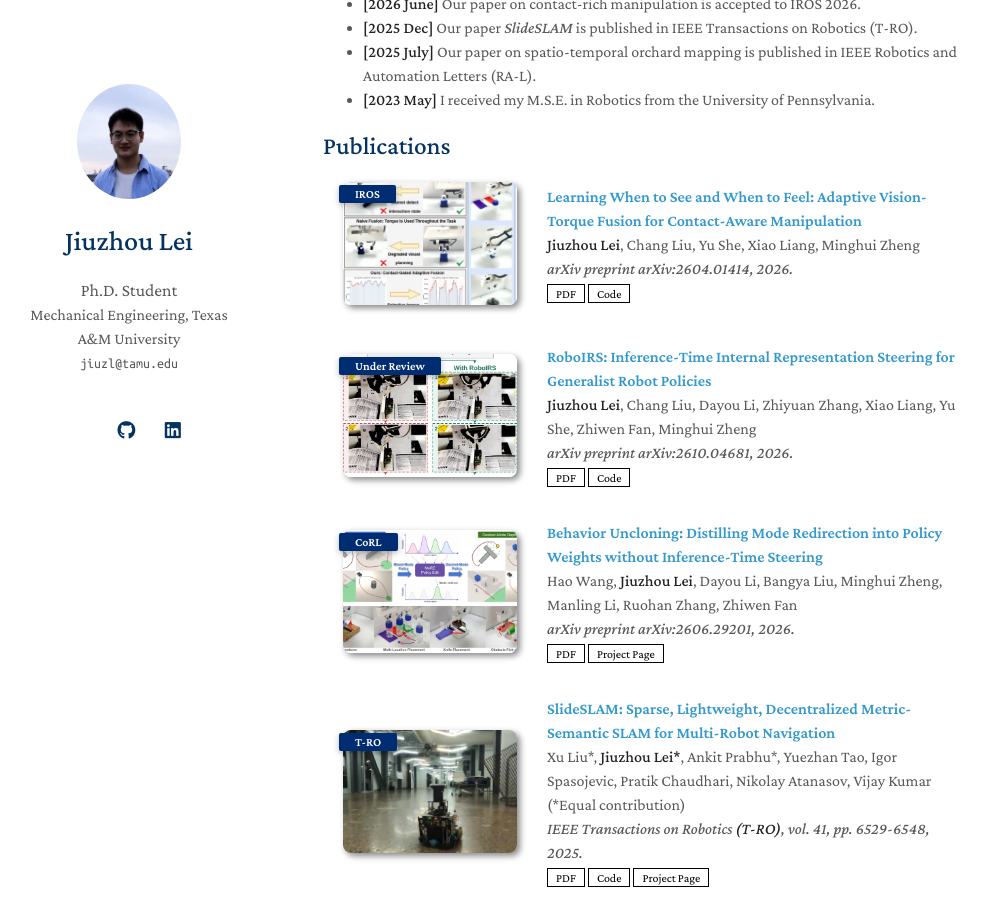
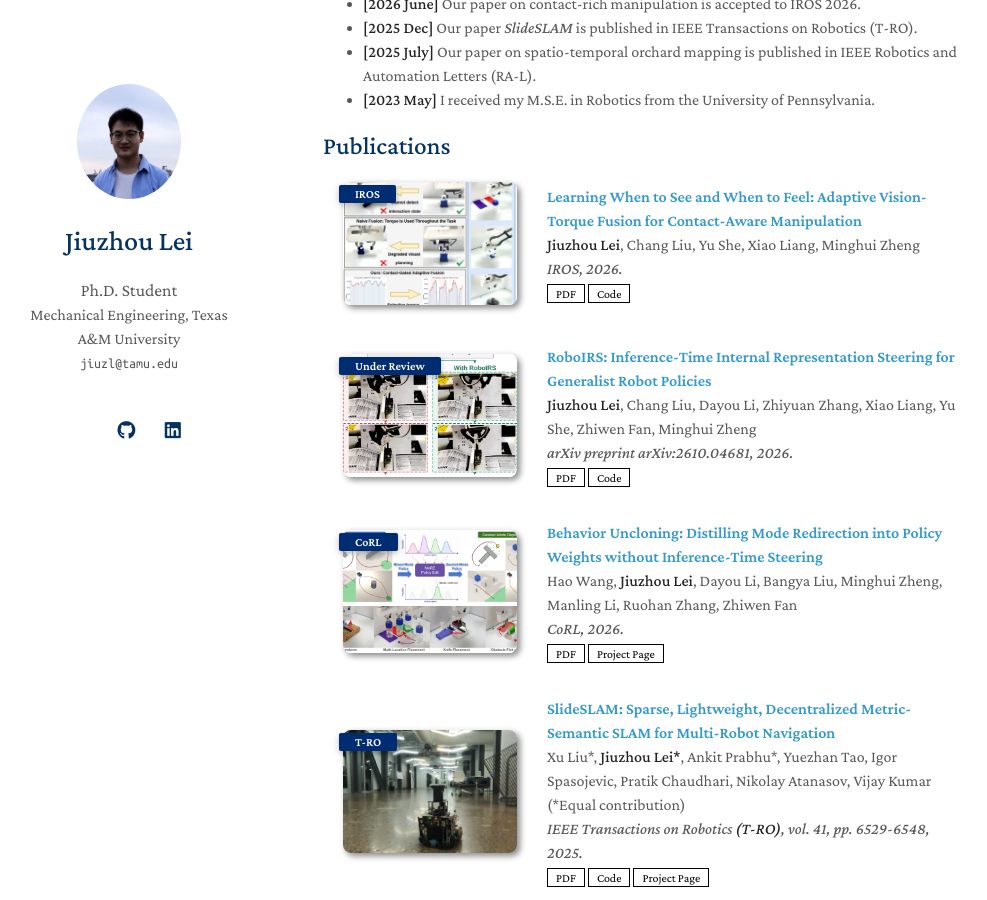
Before and after one commit to RollingOat/RollingOat.github.io, a Jekyll site: the page built from index.md, in a window 1280 px wide and 900 px high, scrolled down 458 px. Shown: the whole window, without its empty margins (147-1134 px from the left). Built offline with Jekyll 4.4.1, drawn with Linux system fonts in a browser that asks for light colours; a style sheet for code colours, icons or effects is not loaded; our own code applies the rules of GitHub Pages for plain Markdown files.

Commit message:
update publication list

```diff
--- a/_data/publications.yml
+++ b/_data/publications.yml
@@ -4,7 +4,7 @@ main:
   - title: "Learning When to See and When to Feel: Adaptive Vision-Torque Fusion for Contact-Aware Manipulation"
     authors: <strong>Jiuzhou Lei</strong>, Chang Liu, Yu She, Xiao Liang, Minghui Zheng
     conference_short: IROS
-    conference: arXiv preprint arXiv:2604.01414, 2026.
+    conference: IROS, 2026.
     image: /assets/img/vision-torque-fusion.png
     pdf: https://arxiv.org/abs/2604.01414
     code: https://github.com/RollingOat/vision-torque-fusion-for-contact-aware-manipulation
@@ -20,7 +20,7 @@ main:
   - title: "Behavior Uncloning: Distilling Mode Redirection into Policy Weights without Inference-Time Steering"
     authors: Hao Wang, <strong>Jiuzhou Lei</strong>, Dayou Li, Bangya Liu, Minghui Zheng, Manling Li, Ruohan Zhang, Zhiwen Fan
     conference_short: CoRL
-    conference: arXiv preprint arXiv:2606.29201, 2026.
+    conference: CoRL, 2026.
     image: /assets/img/behavior-uncloning.png
     pdf: https://arxiv.org/abs/2606.29201
     page: https://behavior-uncloning.github.io/
```
